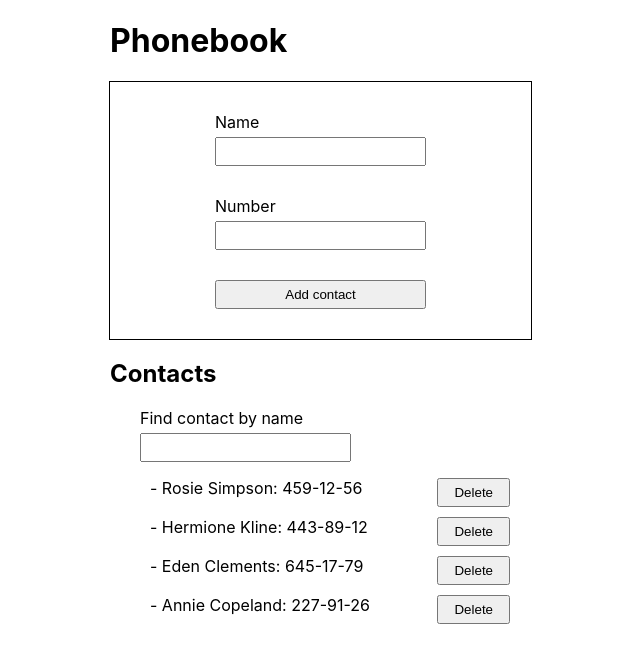
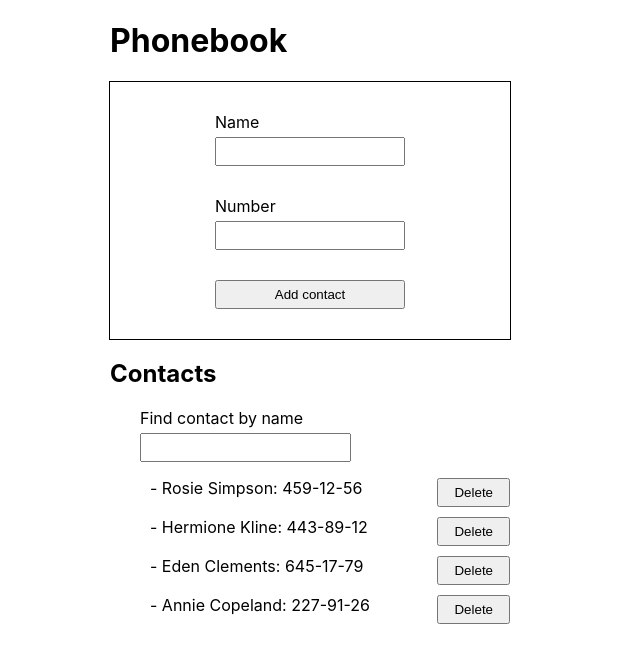
Before and after one commit to TetianaBron/goit-react-hw-02-phonebook, a React (Create React App) app: page / in a window 1280 px wide. Shown: the top 662 px of the page, without its empty margins (330-970 px from the left). Built offline with nearby package versions, Linux system fonts and the light colour scheme.

Commit message:
Changed filter

```diff
--- a/src/App.js
+++ b/src/App.js
@@ -70,7 +70,7 @@ export default class App extends Component {
                 {contacts.length > 0 && (
                 <h2>Contacts</h2>
                 )}
-                 {contacts.length > 0 && (
+                 {contacts.length > 1 && (
                     <Filter
                         value={filter}
                         onChangeFilter={this.changeFilter} />
--- a/src/Components/ContactForm/ContactForm.css
+++ b/src/Components/ContactForm/ContactForm.css
@@ -1,5 +1,5 @@
 .Form {
-  display: inline-flex;
+  display: flex;
   flex-direction: column;
   outline: 1px solid black;
   padding: 30px 105px;
```
